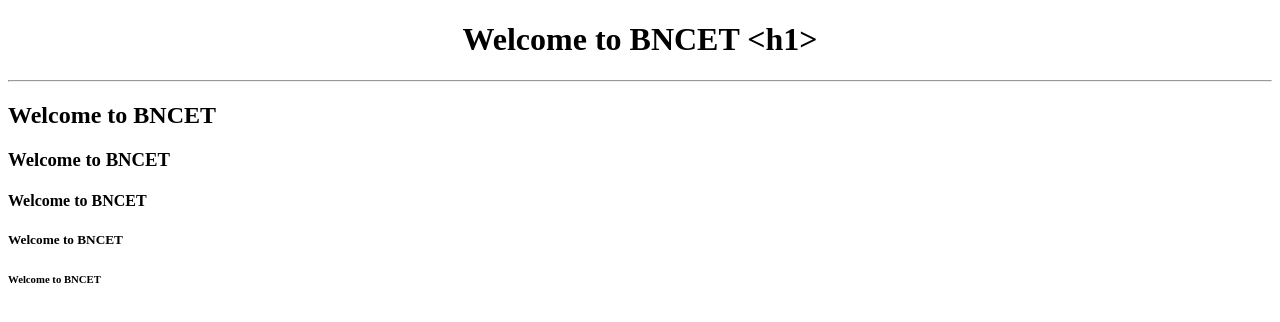
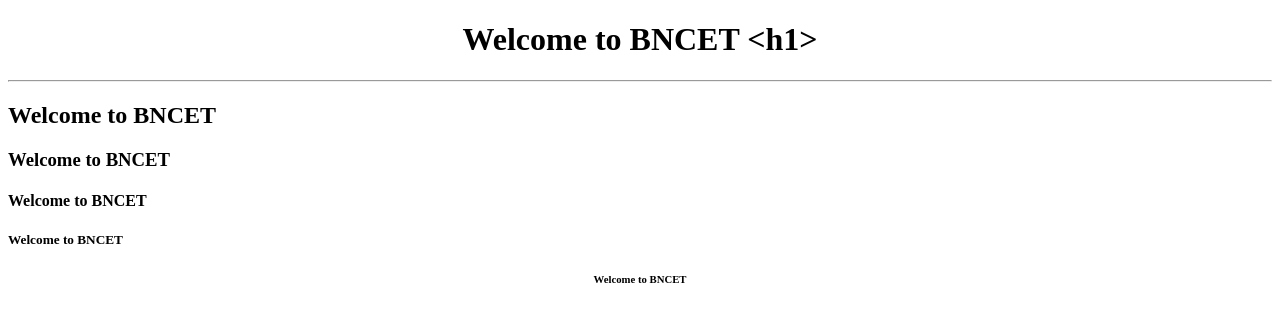
Before and after one commit to AYUSHSINGH1212/code1, a plain HTML site: page index.html in a window 1280 px wide. Drawn offline with Linux system fonts and the light colour scheme.

Commit message:
Update index.html

```diff
--- a/index.html
+++ b/index.html
@@ -11,6 +11,7 @@
  <h3>Welcome to BNCET</h3>
  <h4>Welcome to BNCET</h4>
  <h5>Welcome to BNCET</h5>
- <h6>Welcome to BNCET</h6>
+ <center><h6>Welcome to BNCET</h6> </center>
+
 </body>
 </html>
```
